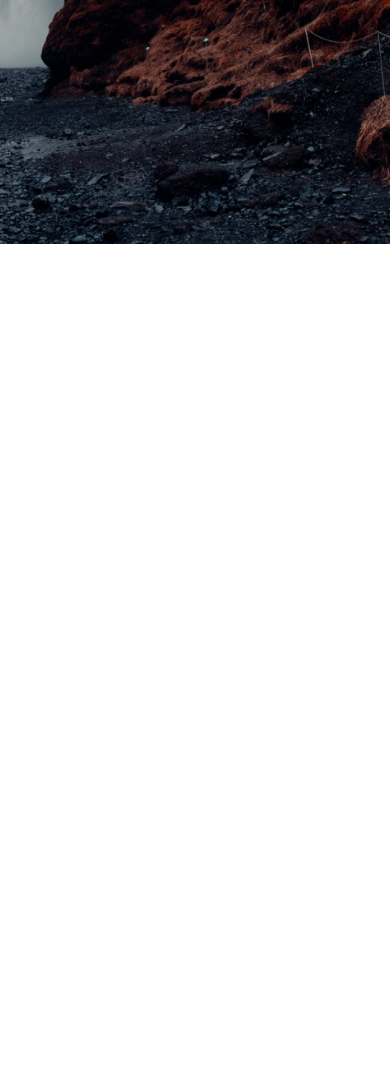
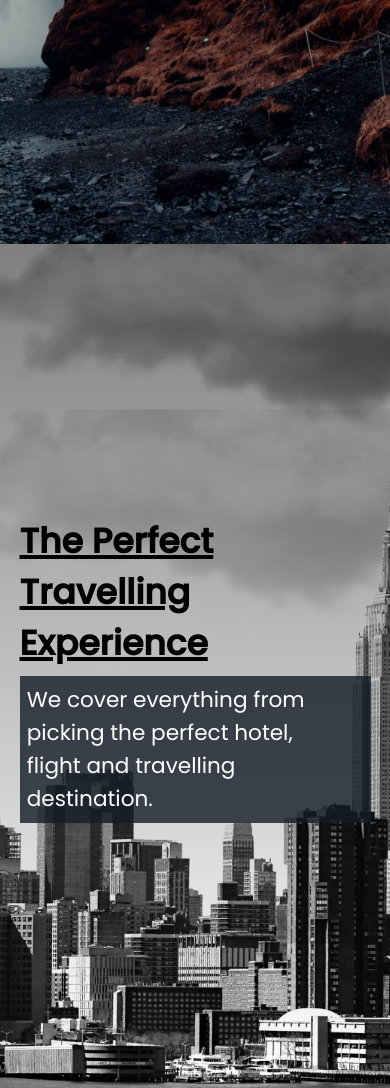
Before and after one commit to DoniaMahmoud/travelly-website, a plain HTML site: page index.html in a window 390 px wide. Shown: the part 602-1690 px from the top of the page. Before the commit the page ends 846 px from the top, so only its background shows below. Drawn offline with Linux system fonts and the light colour scheme; a web font is replaced by a local one.

Commit message:
3. Creating City Section

```diff
--- a/index.html
+++ b/index.html
@@ -24,11 +24,20 @@
                 <li><a href="#contact">Contact</a></li>
             </ul>
         </nav>
+    </header>
         <section class="hero">
             <h2>Travel Beyond Limits</h2>
             <h3>Start your travel with an affordable price with travelly </br> Contact us now bellow.</h3>
              <button>Book Now</button>
         </section>
+  <section id="locations">
+      <header class="locations-head">
+        <h2>The Perfect Travelling Experience</h2>
+        <h3>We cover everything from picking the perfect hotel, </br>
+            flight and travelling destination. </h3>
+        <img src="/img/cloud.png" class="moving-cloud-1 cloud">
+        <img src="/img/cloud.png" class="moving-cloud-2 cloud">
     </header>
+  </section>
 </body>
 </html>
--- a/style.css
+++ b/style.css
@@ -40,6 +40,10 @@ button {
   color: white;
   font-size: 1.8rem;
   cursor: pointer;
+  transition: background 0.5s ease-in-out;
+}
+button:hover {
+  background: #27394e;
 }
 body {
   font-family: "Poppins", sans-serif;
@@ -69,7 +73,7 @@ nav ul {
 #logo {
   flex: 2 1 40rem;
   font-family: "Pattaya", sans-serif;
-  font-weight: 400;
+  font-weight: normal;
 }
 .hero {
   min-height: 90vh;
@@ -88,6 +92,55 @@ nav ul {
 .hero h3 {
   padding: 5rem;
 }
+/* Locations SECTION */
+#locations {
+  min-height: 100vh;
+  background: linear-gradient(rgba(0, 0, 0, 0.5), transparent),
+    url("/img/new-york-page.png");
+  background-size: cover;
+  background-position: center;
+  display: flex;
+  align-items: center;
+  position: relative;
+  overflow: hidden;
+}
+.locations-head {
+  width: 90%;
+  margin: auto;
+}
+.locations-head h2 {
+  padding: 1rem 0rem;
+  text-decoration: underline;
+  text-decoration-thickness: 0.5rem;
+}
+.locations-head h3 {
+  padding: 4rem 0rem;
+}
+
+.cloud {
+  position: absolute;
+  top: 0%;
+  right: 0%;
+}
+
+.moving-cloud-1 {
+  animation: cloudAnimation 3s infinite alternate ease-in-out;
+}
+.moving-cloud-2 {
+  top: 20%;
+  z-index: -1;
+  opacity: 0.5;
+  animation: cloudAnimation 4s infinite alternate ease-in-out;
+}
+@keyframes cloudAnimation {
+  from {
+    transform: translate(10%, -10%);
+  }
+  to {
+    transform: translate(0%, 0%);
+  }
+}
+/* Media Query */
 @media screen and (max-width: 1015px) {
   html {
     font-size: 45%;
@@ -98,4 +151,19 @@ nav ul {
   #logo {
     padding: 1rem;
   }
+  .cloud {
+    height: 40rem;
+    pointer-events: none;
+  }
+  .moving-cloud-1 {
+    z-index: -1;
+  }
+  .moving-cloud-2 {
+    z-index: -2;
+  }
+  .locations-head h3 {
+    background: rgba(19, 28, 39, 0.8);
+    color: white;
+    padding: 1rem;
+  }
 }
```
